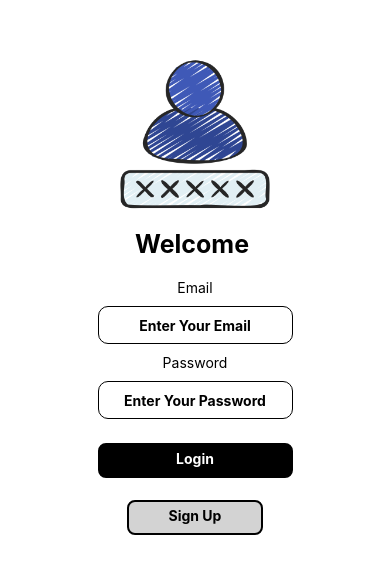
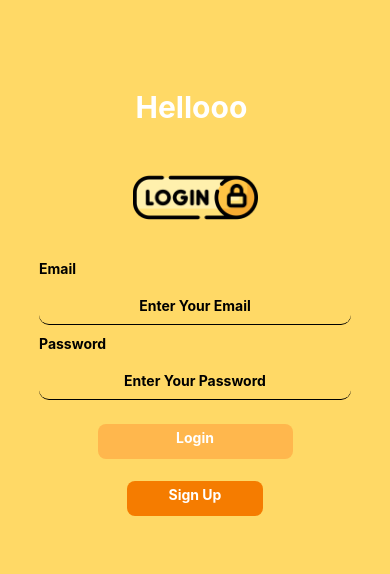
Before and after one commit to MuhsinOztufekci/ProjectRN, a React Native app: screen /Login in a window 390 px wide. Shown: the part 118-692 px from the top of the page. Built offline with nearby package versions, Linux system fonts and the light colour scheme.

Commit message:
I did add contatiner to TextInput tags and did some upgrades to css

```diff
--- a/src/components/Loading.js
+++ b/src/components/Loading.js
@@ -27,7 +27,7 @@ const styles = StyleSheet.create({
         textAlign: 'center',
         justifyContent: 'center',
         position: 'absolute',
-        backgroundColor: 'lightblue'
+        backgroundColor: '#FFA07A'
     },
     loginText: {
         fontWeight: 'bold',
--- a/src/navigation/AuthStack.js
+++ b/src/navigation/AuthStack.js
@@ -7,11 +7,11 @@ const Stack = createNativeStackNavigator()
 const AuthStack = () => {
     return (
         <Stack.Navigator
-            initialRouteName='Login Page'
+            initialRouteName='Login'
             screenOptions={{ headerShown: false }}>
 
-            <Stack.Screen name='Login Page' component={LoginPage} />
-            <Stack.Screen name='SignUp Page' component={SignupPage} />
+            <Stack.Screen name='Login' component={LoginPage} />
+            <Stack.Screen name='Signup' component={SignupPage} />
         </Stack.Navigator>
     )
 }
--- a/src/navigation/UserStack.js
+++ b/src/navigation/UserStack.js
@@ -7,10 +7,10 @@ const Stack = createNativeStackNavigator()
 const UserStack = () => {
     return (
         <Stack.Navigator
-            initialRouteName='Home Page'
+            initialRouteName='Home'
             screenOptions={{ headerShown: false }}>
-            <Stack.Screen name='Home Page' component={HomePage} />
-            <Stack.Screen name='Profile Page' component={ProfilePage} />
+            <Stack.Screen name='Home' component={HomePage} />
+            <Stack.Screen name='Profile' component={ProfilePage} />
         </Stack.Navigator>
     )
 }
--- a/src/screens/LoginPage.js
+++ b/src/screens/LoginPage.js
@@ -24,13 +24,15 @@ const LoginPage = ({ navigation }) => {
     return (
         <View style={styles.container}>
 
+            <Text style={styles.welcome}>Hellooo {result}</Text>
             <Image
                 style={styles.image}
                 source={require('../../assets/images/loginIcon.png')} />
 
-            <Text style={styles.welcome}>Welcome {result}</Text>
 
-            <Text>Email</Text>
+            <View style={styles.inputContainer}>
+
+                <Text style={styles.inputBoxText}>Email</Text>
 
                 <TextInput
                     placeholder='Enter Your Email'
@@ -38,7 +40,10 @@ const LoginPage = ({ navigation }) => {
                     onChangeText={setName}
                     value={name} />
 
-            <Text>Password</Text>
+            </View>
+
+            <View style={styles.inputContainer}>
+                <Text style={styles.inputBoxText}>Password</Text>
 
                 <TextInput
                     placeholder='Enter Your Password'
@@ -48,13 +53,16 @@ const LoginPage = ({ navigation }) => {
                     secureTextEntry={true}
                 />
 
+            </View>
+
+
 
             {/* Login Button  */}
             <Pressable
                 onPress={() => setIsLoading(true)}
                 style={({ pressed }) => [
                     {
-                        backgroundColor: pressed ? 'gray' : 'black'
+                        backgroundColor: pressed ? '#FF9800' : '#FFB74D',
                     },
                     styles.button
                 ]}
@@ -62,22 +70,20 @@ const LoginPage = ({ navigation }) => {
                 <Text style={styles.buttonText}>Login</Text>
             </Pressable>
 
-
             {/* SignUp Button */}
-
             <Pressable
-                onPress={() => navigation.navigate('SignUp Page')}
+                onPress={() => navigation.navigate('Signup')}
                 style={({ pressed }) => [
                     {
-                        backgroundColor: pressed ? 'gray' : 'lightgray',
+                        backgroundColor: pressed ? '#E65100' : '#F57C00',
                         marginTop: 8
                     },
                     styles.signupButton
                 ]}
             >
-                <Text style={[styles.buttonText, { color: 'black' }]}>Sign Up</Text>
+                <Text style={[styles.buttonText, { color: 'white' }]}>Sign Up</Text>
+            </Pressable>
 
-            </Pressable>
 
             {
                 isLoading
@@ -95,14 +101,17 @@ export default LoginPage
 const styles = StyleSheet.create({
     container: {
         flex: 1,
-        backgroundColor: '#fff',
+        backgroundColor: '#FFD966',
         color: 'white',
         alignItems: 'center',
         justifyContent: 'center',
     },
+    inputContainer: {
+        width: '80%',
+    },
     TextInputStyle: {
-        borderWidth: 1,
-        width: '50%',
+        borderBottomWidth: 1,
+        width: '100%',
         height: 38,
         borderRadius: 10,
         marginVertical: 10,
@@ -110,7 +119,6 @@ const styles = StyleSheet.create({
         fontWeight: 'bold'
     },
     button: {
-        borderWidth: 2,
         width: '50%',
         height: 35,
         borderRadius: 8,
@@ -124,21 +132,27 @@ const styles = StyleSheet.create({
         color: 'white',
     },
     image: {
-        width: 150,
-        height: 150
+        width: 125,
+        height: 125
     },
     welcome: {
         fontWeight: 'bold',
-        fontSize: 25,
-        marginVertical: 20
+        fontSize: 30,
+        marginVertical: 10,
+        color: 'white'
     },
     signupButton: {
-        borderWidth: 2,
         width: '35%',
         height: 35,
         borderRadius: 8,
         marginVertical: 14,
         alignItems: 'center',
         textAlign: 'center'
-    }
+    },
+    inputBoxText: {
+        fontWeight: 'bold',
+        alignItems: 'flex-start'
+
+    },
+
 });
```
Also changed, not shown: assets/images/loginIcon.png. Lines whose indentation alone changed are shown as unchanged.
